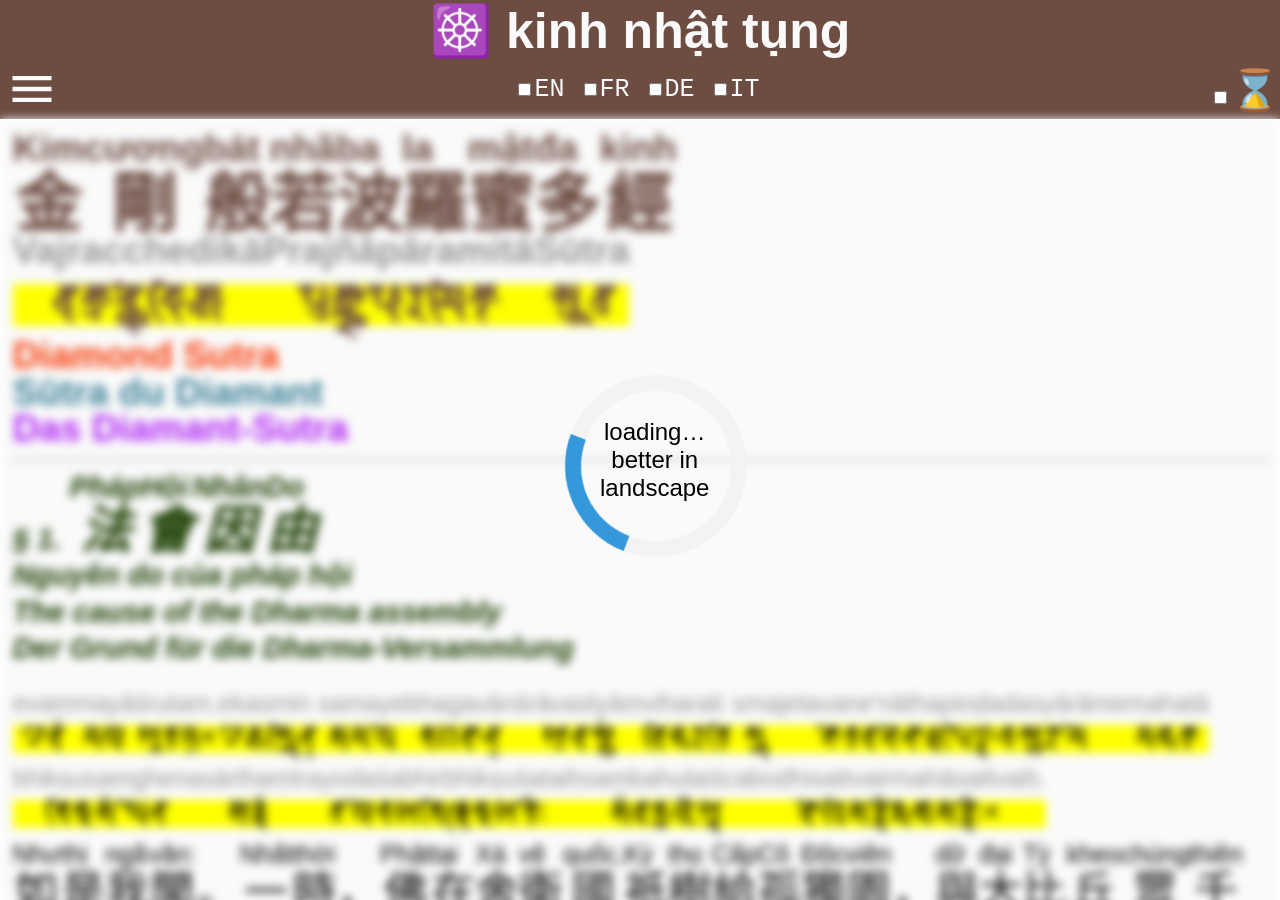
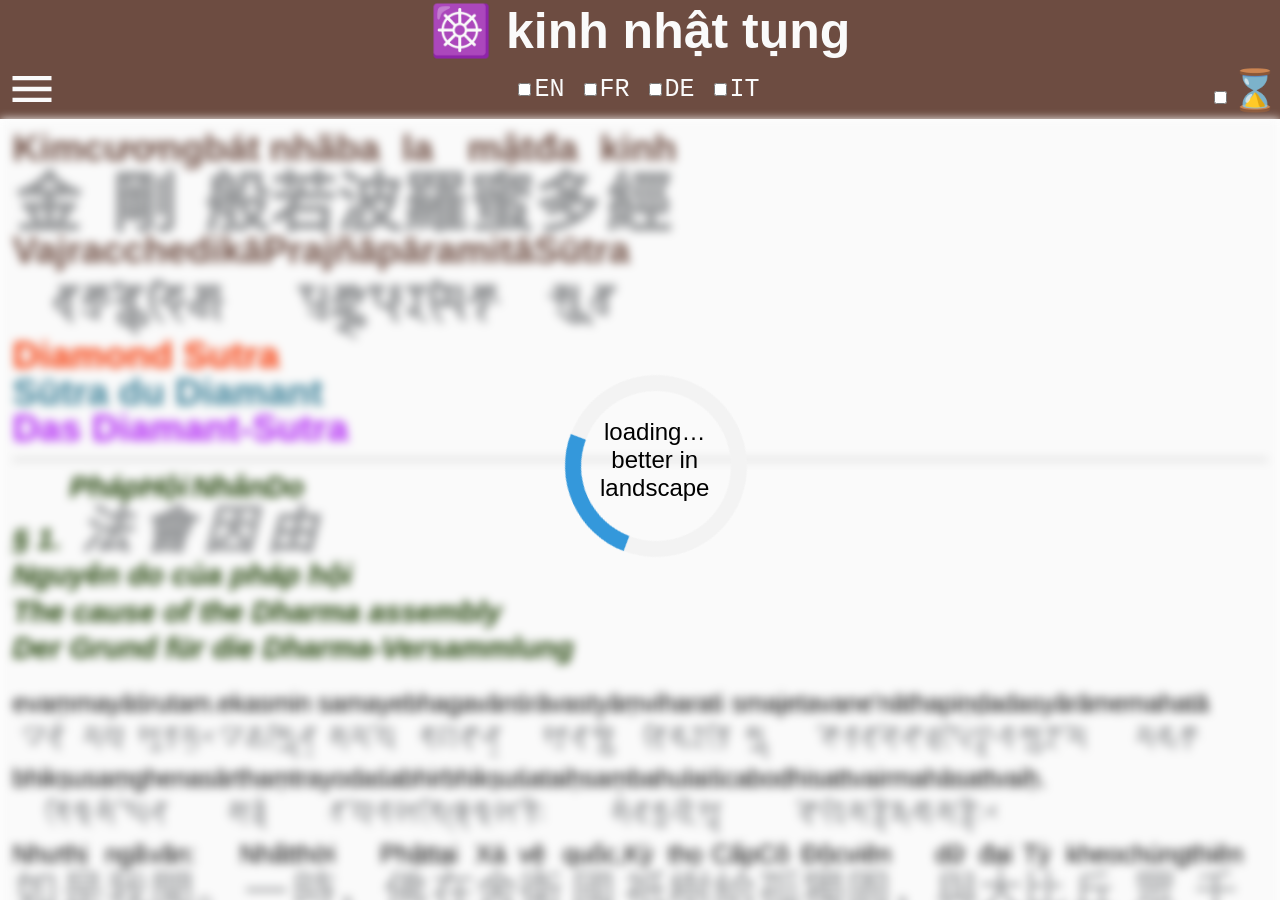
Before and after one commit to phineas-pta/kinh_nhat_tung, a Jekyll site: the page built from texts/_chanh-kinh/kinh-kim-cang.html, in a window 1280 px wide and 900 px high. Built offline with Jekyll 4.4.1, drawn with Linux system fonts in a browser that asks for light colours; some web fonts are replaced.

Commit message:
fix overflow problem

```diff
--- a/assets/kinhCSS.sass
+++ b/assets/kinhCSS.sass
@@ -6,7 +6,7 @@
 
 $background: #FAFAFA
 $langs: ("vi": #BF8F00, "en": #F73B08, "fr": #3A8098, "de": #B023F5, "it": #388256)
-$text-rt: #939597
+$text-rb: #939597
 $topbar-background: #6D4C41
 $topbar-background-hover: #9C786C
 $sidenav-background: #EBF7E3
@@ -108,8 +108,6 @@
 			color: $color
 	rt:lang(vi)
 		font-weight: bold
-	span:lang(sa), ruby:lang(sa), ruby:lang(pi)
-		background-color: yellow
 .mantra-seg > span:lang(vi)
 	font-weight: bold
 	color: unset /* remove color from above */
@@ -155,7 +153,8 @@
 
 /* links to external sources */
 a[target="_blank"]
-	overflow-wrap: break-word
+	overflow-wrap: anywhere
+	word-break: break-all
 	word-wrap: break-word
 
 	&::before
@@ -163,11 +162,17 @@
 
 /* **************************** ruby annotations **************************** */
 
+ruby
+	overflow-wrap: anywhere
+	word-break: break-all
+	word-wrap: break-word
+
 /* ruby base, if this comment is placed in below SASS raises error */
 rb
 	font: inherit /* because font unexpectedly got smaller */
 	user-select: none /* prevent text copying */
 	display: inline-block /* fluid word spacing with JS using margin */
+	color: $text-rb
 
 	&:lang(zh-Hant)
 		font-family: 'ChineseFont'
@@ -180,11 +185,6 @@
 rt
 	font: inherit /* because font unexpectedly got smaller */
 	text-align: left /* to work together with rb margin */
-
-	&:lang(sa), &:lang(pi)
-		color: $text-rt
-		overflow-wrap: break-word
-		word-wrap: break-word
 
 /* ******************************* topnav bar ******************************* */
 
```
